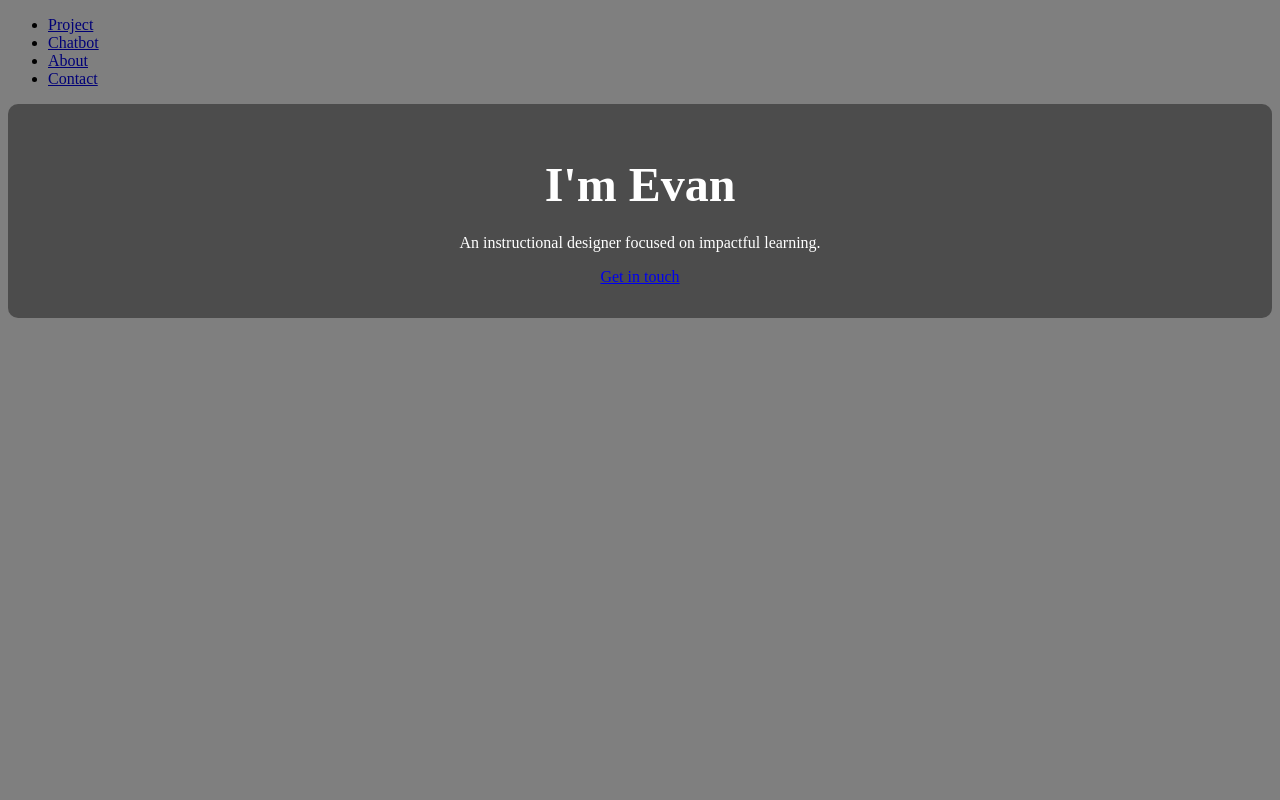
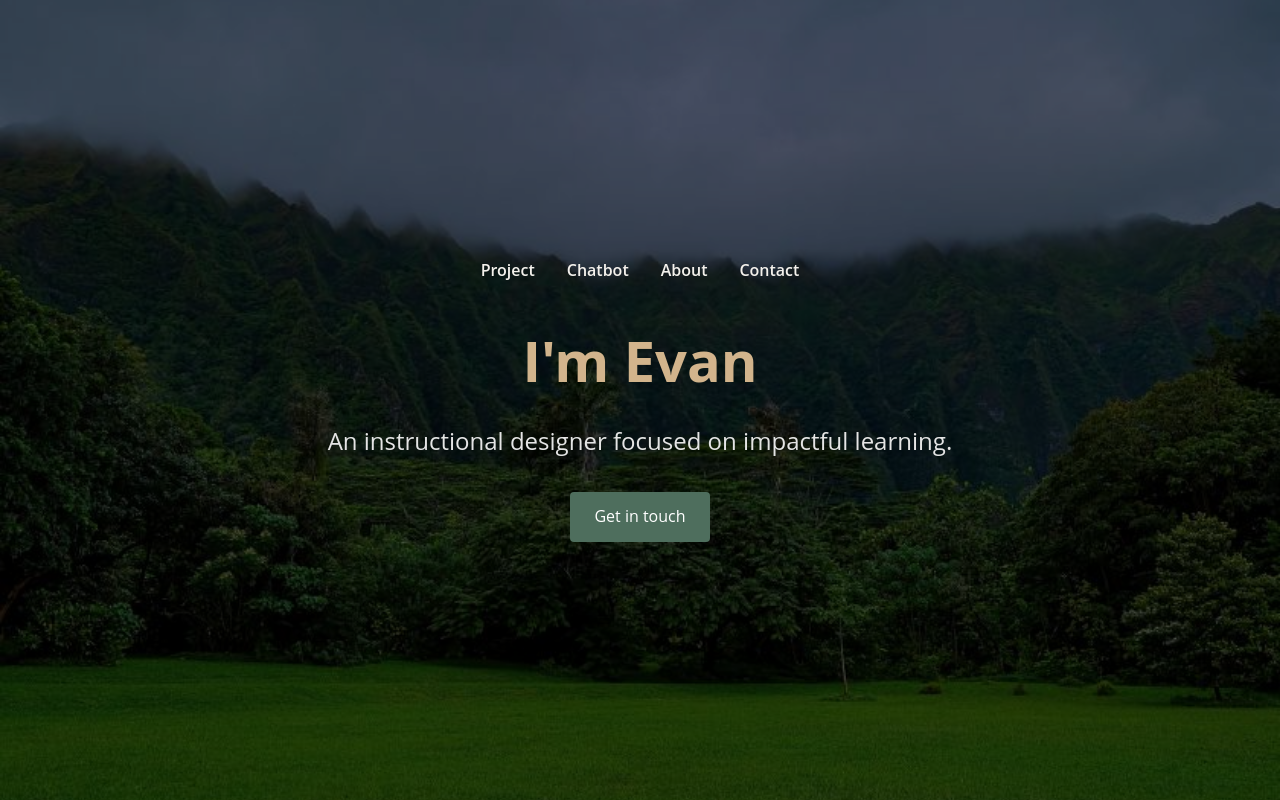
Before and after one commit to EvanHill-ID/portfolio, a plain HTML site: page index.html in a window 1280 px wide. Drawn offline with Linux system fonts and the light colour scheme.

Commit message:
Update index.css

```diff
--- a/index.css
+++ b/index.css
@@ -1,91 +1,89 @@
-<!DOCTYPE html>
-<html lang="en">
-
-<head>
-  <meta charset="UTF-8" />
-  <meta name="viewport" content="width=device-width, initial-scale=1.0" />
-  <link rel="shortcut icon" type="image/png" href="./images/favicon.png" />
-  <title>
-    Evan Hill | Instructional Designer
-  </title>
-  <meta name="description" content="Instructional design portfolio for Evan Hill." />
-  <meta name="keywords" content="Instructional Design, eLearning, Learning Experience Design, AI in Education, Portfolio" />
-  <link rel="stylesheet" href="index.css" />
-  <style>
-    .header {
-      position: relative;
-      background: url('./images/GreenMountains.jpg') center/cover no-repeat;
-      height: 100vh;
-      display: flex;
-      align-items: center;
-      justify-content: center;
+/* Reset and base styles */
+* {
+  margin: 0;
+  padding: 0;
+  box-sizing: border-box;
 }
 
-    .header::after {
-      content: "";
-      position: absolute;
-      top: 0;
-      left: 0;
-      height: 100%;
-      width: 100%;
-      background-color: rgba(0, 0, 0, 0.5);
-      z-index: 0;
+body {
+  font-family: 'Open Sans', sans-serif;
+  font-size: 16px;
+  line-height: 1.6;
+  color: #f4f1ec;
+  background: #1e1e1e url('./images/GreenMountains.jpg') no-repeat center center fixed;
+  background-size: cover;
+}
+
+/* Header styles */
+.header {
+  min-height: 100vh;
+  display: flex;
+  flex-direction: column;
+  justify-content: center;
+  align-items: center;
+  text-align: center;
+  background: rgba(0, 0, 0, 0.6); /* dark overlay */
+  padding: 2rem;
 }
 
 .header__text-box {
-      position: relative;
   z-index: 1;
-      text-align: center;
-      color: #fff;
 }
 
-    .header__text {
-      background-color: rgba(0, 0, 0, 0.4);
-      padding: 2rem;
-      border-radius: 10px;
+.header__text span {
+  font-size: 3.5rem;
+  font-weight: 700;
+  color: #d2b48c; /* warm beige tone */
 }
 
-    .heading-primary span {
-      font-size: 3rem;
-      font-weight: 700;
+.header__text p {
+  font-size: 1.5rem;
+  margin-top: 1rem;
+  color: #e5e5e5;
 }
-  </style>
-</head>
 
-<body>
+.btn {
+  display: inline-block;
+  margin-top: 2rem;
+  padding: 0.75rem 1.5rem;
+  background-color: #4e6e5d;
+  color: white;
+  text-decoration: none;
+  border-radius: 4px;
+  transition: background-color 0.3s ease;
+}
 
-  <!-- ***** Header ***** -->
+.btn:hover {
+  background-color: #3a5445;
+}
 
-  <header class="header" role="banner" id="top">
-    <div class="row">
-      <nav class="nav" role="navigation">
-        <ul class="nav__items">
-          <li class="nav__item"><a href="#work" class="nav__link">Project</a></li>
-          <li class="nav__item"><a href="#chatbot" class="nav__link">Chatbot</a></li>
-          <li class="nav__item">
-            <a href="#about" class="nav__link">About</a>
-          </li>
-          <li class="nav__item">
-            <a href="#contact" class="nav__link">Contact</a>
-          </li>
-        </ul>
-      </nav>
-    </div>
-    <div class="header__text-box row">
-      <div class="header__text">
-        <h1 class="heading-primary">
-          <span>I'm Evan</span>
-        </h1>
-        <p>An instructional designer focused on impactful learning.</p>
-        <a href="#contact" class="btn btn--pink">Get in touch</a>
-      </div>
-    </div>
-  </header>
+/* Navigation */
+.nav {
+  display: flex;
+  justify-content: center;
+  margin-bottom: 2rem;
+}
 
-  <main role="main">
-    <!-- Content sections here -->
-  </main>
+.nav__items {
+  list-style: none;
+  display: flex;
+  gap: 2rem;
+}
 
-</body>
+.nav__item .nav__link {
+  text-decoration: none;
+  color: #f4f1ec;
+  font-weight: 600;
+  transition: color 0.3s ease;
+}
 
-</html>
+.nav__item .nav__link:hover {
+  color: #b0c4a3;
+}
+
+/* Row utility class */
+.row {
+  width: 90%;
+  max-width: 1200px;
+  margin: 0 auto;
+}
```
Lines whose indentation alone changed are shown as unchanged.
